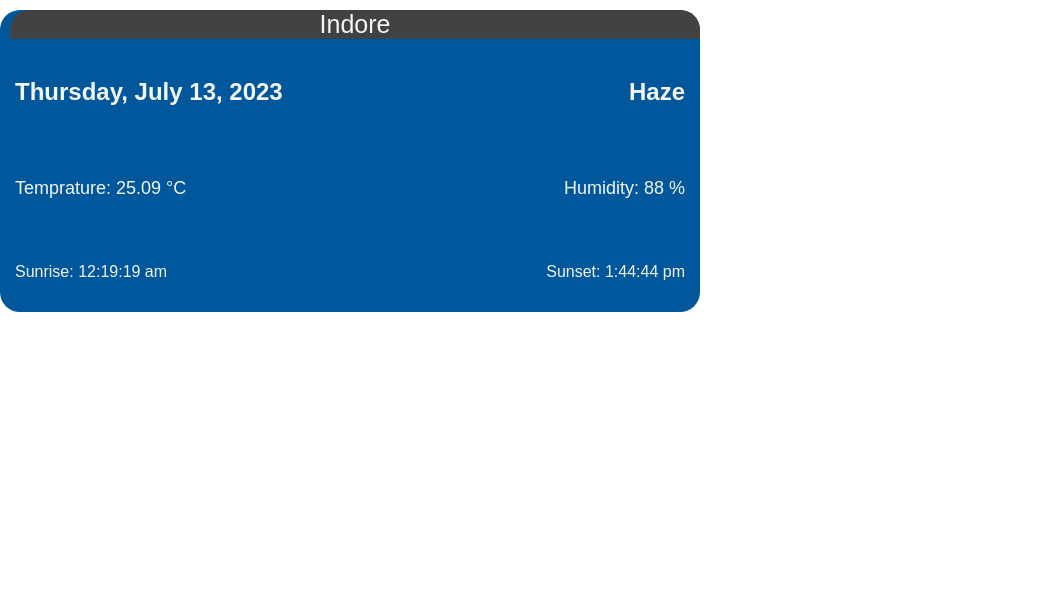
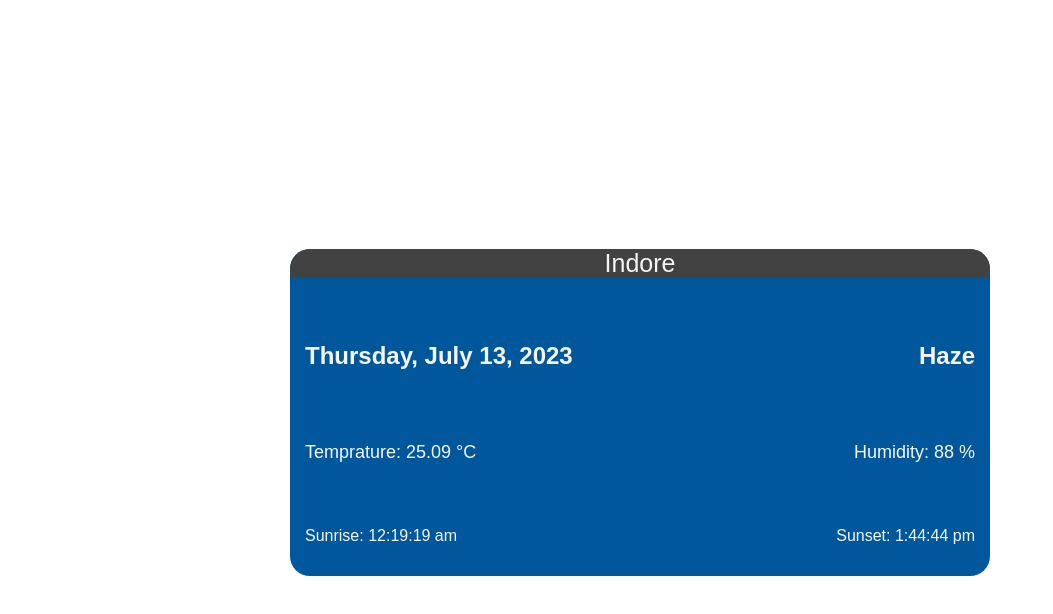
Before and after one commit to montyaction/weather_app, a React (Create React App) app: page / in a window 1280 px wide. Shown: the top 614 px of the page, without its empty margins (0-1053 px from the left). Built offline with nearby package versions, Linux system fonts and the light colour scheme; no server answers; a web font is replaced by a local one.

Commit message:
Update the styling

```diff
--- a/src/App.js
+++ b/src/App.js
@@ -47,7 +47,7 @@ console.log(data);
       {
         (typeof data.main != 'undefined')
         ? (<Weather weatherData={data}/>)
-        : (<div><h1>Data is not aivable</h1></div>)
+        : (<div><h1>Data is not Available</h1></div>)
       }
     </div>
   );
--- a/src/styles.css
+++ b/src/styles.css
@@ -1,4 +1,11 @@
 @import url('https://fonts.googleapis.com/css2?family=Recursive&display=swap');
+
+body {
+    height: 100vh;
+    display: flex;
+    justify-content: center;
+    align-items: center;
+}
 
 .main{
     width: 700px;
@@ -20,7 +27,6 @@
 .header{
     background-color: #424242;
     color: whitesmoke;
-    margin: 10px 0px 0px 10px;
     font-size: 25px;
     border-radius: 20px 20px 0 0;
     font-family: 'Recursive', sans-serif;
```
